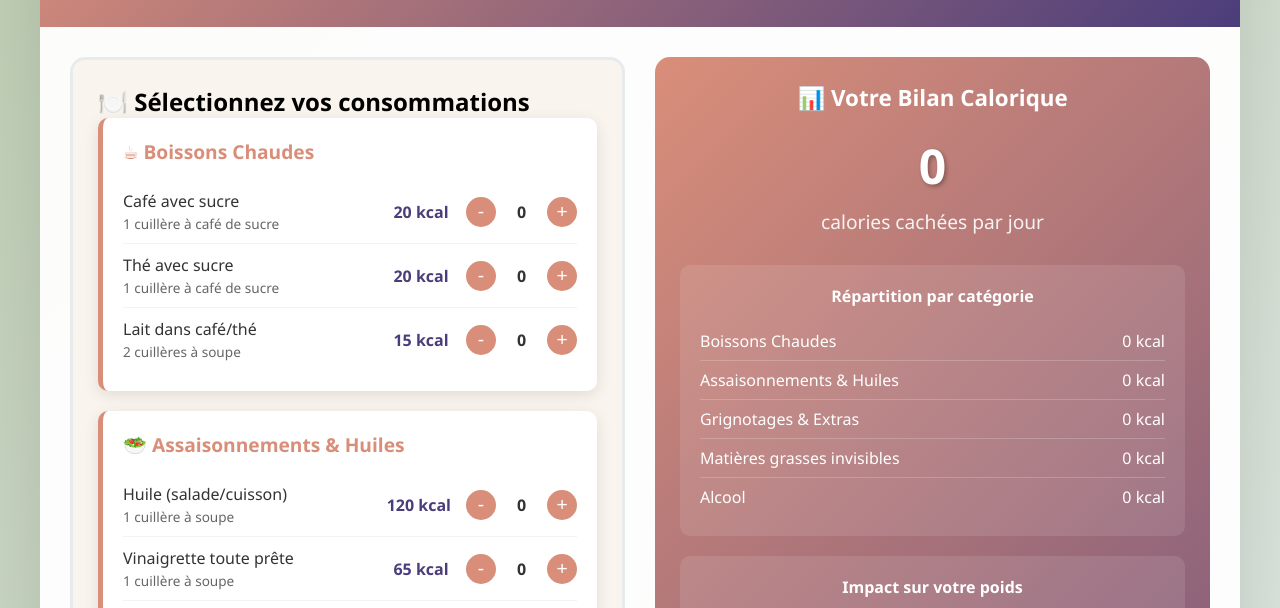
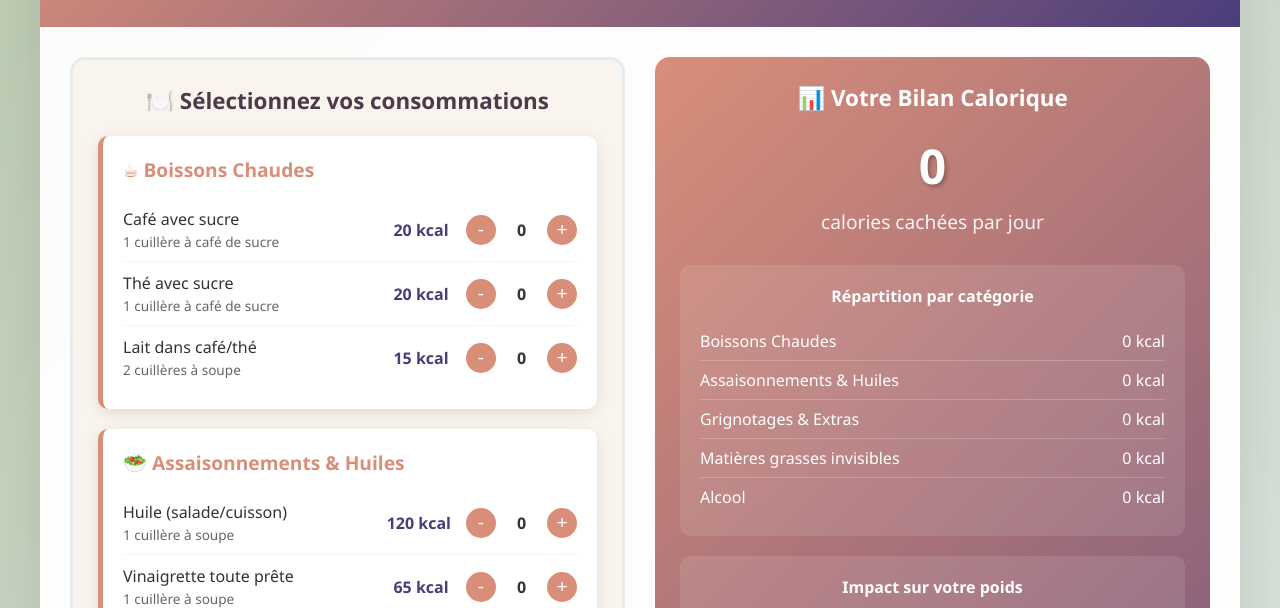
Before and after one commit to Isabise/calculateur-calories, a plain HTML site: page index.html in a window 1280 px wide. Shown: the part 142-750 px from the top of the page. Drawn offline with Linux system fonts and the light colour scheme.

Commit message:
Update index.html

```diff
--- a/index.html
+++ b/index.html
@@ -77,9 +77,17 @@
             border: 3px solid #e6ecee;
         }
 
-        .summary-section .section-title {
+        .section-title {
             font-size: 1.4rem;
-            color: white;
+            color: #4d3949;
+            margin-bottom: 20px;
+            text-align: center;
+            font-weight: 600;
+        }
+
+        .calculator-section .section-title {
+            font-size: 1.4rem;
+            color: #4d3949;
             margin-bottom: 20px;
             text-align: center;
             font-weight: 600;
@@ -184,6 +192,14 @@
             color: white;
             border-radius: 15px;
             padding: 25px;
+        }
+
+        .summary-section .section-title {
+            font-size: 1.4rem;
+            color: white;
+            margin-bottom: 20px;
+            text-align: center;
+            font-weight: 600;
         }
 
         .total-calories {
```
